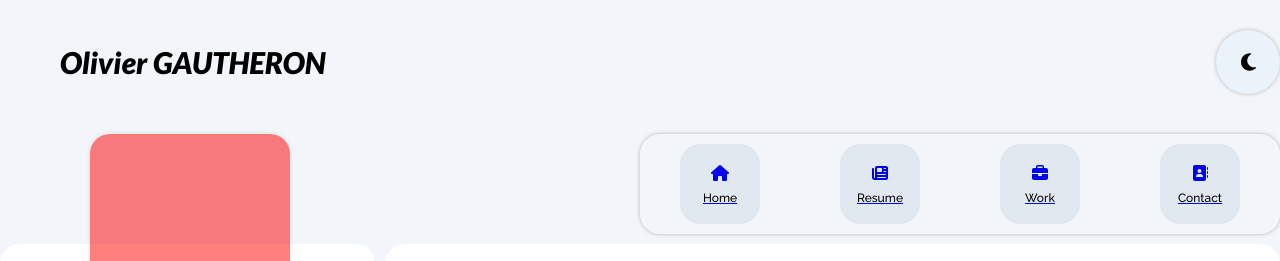
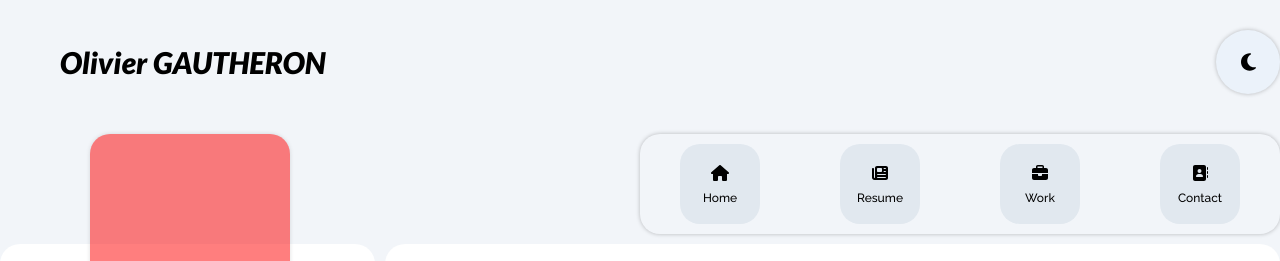
Before and after one commit to Og128/Portfolio, a React (Create React App) app: page / in a window 1280 px wide. Shown: the top 261 px of the page. Built offline with nearby package versions, Linux system fonts and the light colour scheme.

Commit message:
link error

```diff
--- a/src/components/Icons/styles.css
+++ b/src/components/Icons/styles.css
@@ -9,13 +9,12 @@
     align-items: center;
     justify-content: center;
 
-
     .menu-title {
         margin-top: 10px;
         font-size: 12px;
         font-weight: 600px;
         color: #000;
-        text-decoration: none;
+
     }
 
     &:hover {
--- a/src/components/Menu/index.jsx
+++ b/src/components/Menu/index.jsx
@@ -7,16 +7,16 @@ import { Link } from 'react-router-dom'
 function Menu() {
     return (
         <div className='menu-container'>
-            <Link to="/" > <Icons
+            <Link to="/" className='link-menu'> <Icons
                 icon={faHouse}
                 title={'Home'} /> </Link>
-            <Link to="/resume"> <Icons
+            <Link to="/resume" className='link-menu'> <Icons
                 icon={faNewspaper}
                 title={'Resume'} /> </Link>
-            <Link to="/work" > <Icons
+            <Link to="/work" className='link-menu'> <Icons
                 icon={faBriefcase}
                 title={'Work'} /> </Link>
-            <Link to="/contact"><Icons
+            <Link to="/contact" className='link-menu'><Icons
                 icon={faAddressBook}
                 title={'Contact'} /> </Link>
         </div>
--- a/src/components/Menu/styles.css
+++ b/src/components/Menu/styles.css
@@ -3,4 +3,8 @@
     border-radius: 20px;
     box-shadow: 0px 0px 4px 0px rgba(0, 0, 0, 0.25);
     display: flex;
+    .link-menu{
+        text-decoration: none;
+        color: inherit;
+    }
 }
--- a/src/index.js
+++ b/src/index.js
@@ -7,6 +7,7 @@ import Work from './components/Work';
 import Contact from './components/Contact';
 import Resume from './components/Resume';
 import Home from './components/Home';
+import Error from './pages/erreur';
 
 const root = ReactDOM.createRoot(document.getElementById('root'));
 root.render(
@@ -18,6 +19,7 @@ root.render(
         <Route path="/resume" element={<App page={<Resume />} />} />
         <Route path="/work" element={<App page={<Work />} />} />
         <Route path='/contact' element={<App page={<Contact />} />} />
+        <Route path='/*' element={<App page={<Error />} />} />
       </Routes>
     </Router>
   </React.StrictMode>
--- /dev/null
+++ b/src/pages/erreur/index.jsx
@@ -0,0 +1,12 @@
+import './styles.css'
+
+function Error(){
+    return(
+        <div className='error'>
+            <p className="error-num">404</p>
+            <p className="error-text">La page que vous cherchez n'est pas disponible</p>
+        </div>
+    )
+}
+
+export default Error;
--- /dev/null
+++ b/src/pages/erreur/styles.css
@@ -0,0 +1,20 @@
+.error {
+    display: flex;
+    flex-direction: column;
+    justify-content: center;
+    align-items: center;
+    gap: 50px;
+
+    .error-num {
+        margin-top:200px;
+        font-size: 150px;
+        background: -webkit-linear-gradient(91deg, #FF9C1A 7.92%, #E80505 108.2%);
+        -webkit-background-clip: text;
+        -webkit-text-fill-color: transparent;
+    }
+
+    .error-text {
+        font-size: 40px;
+        color: black;
+    }
+}
```
